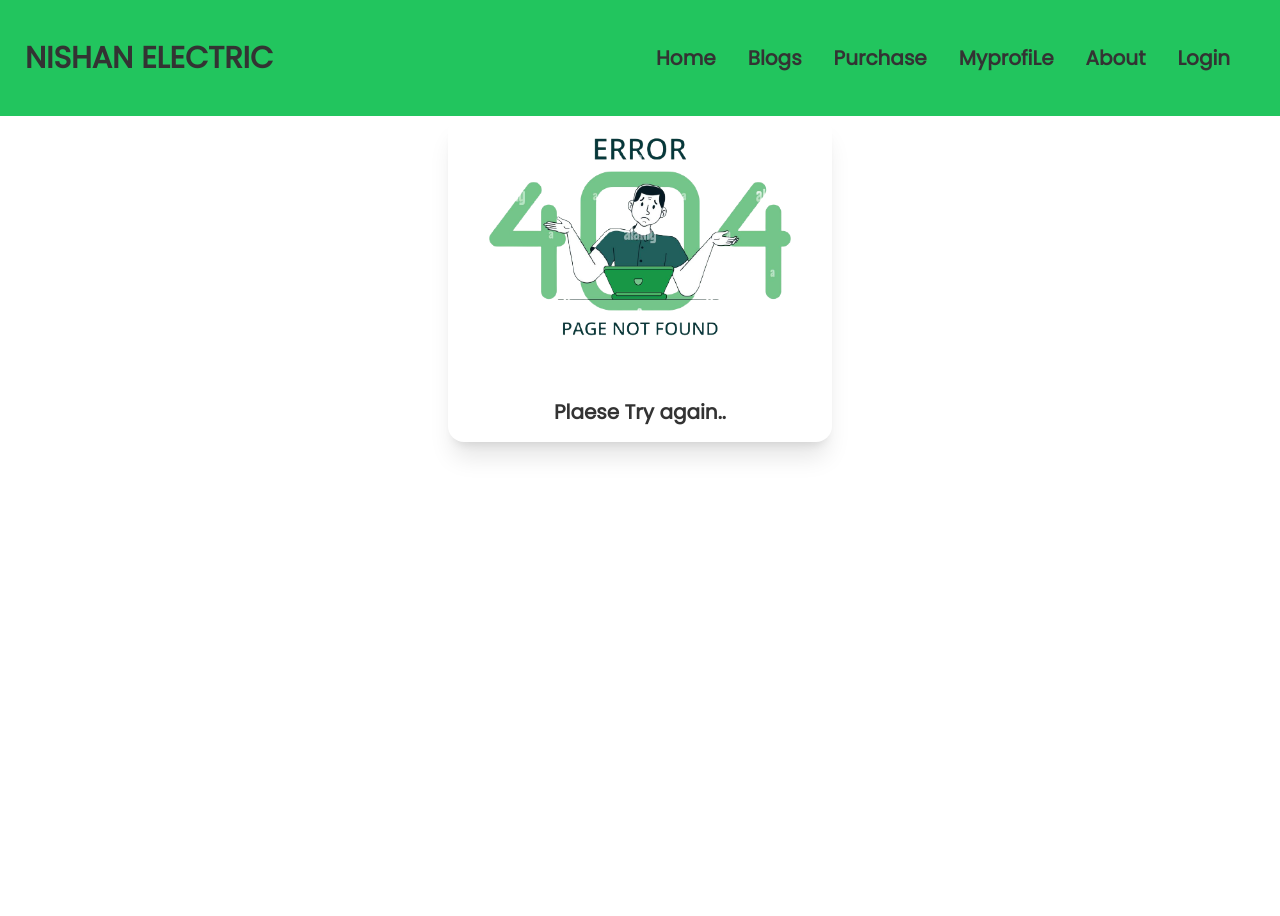
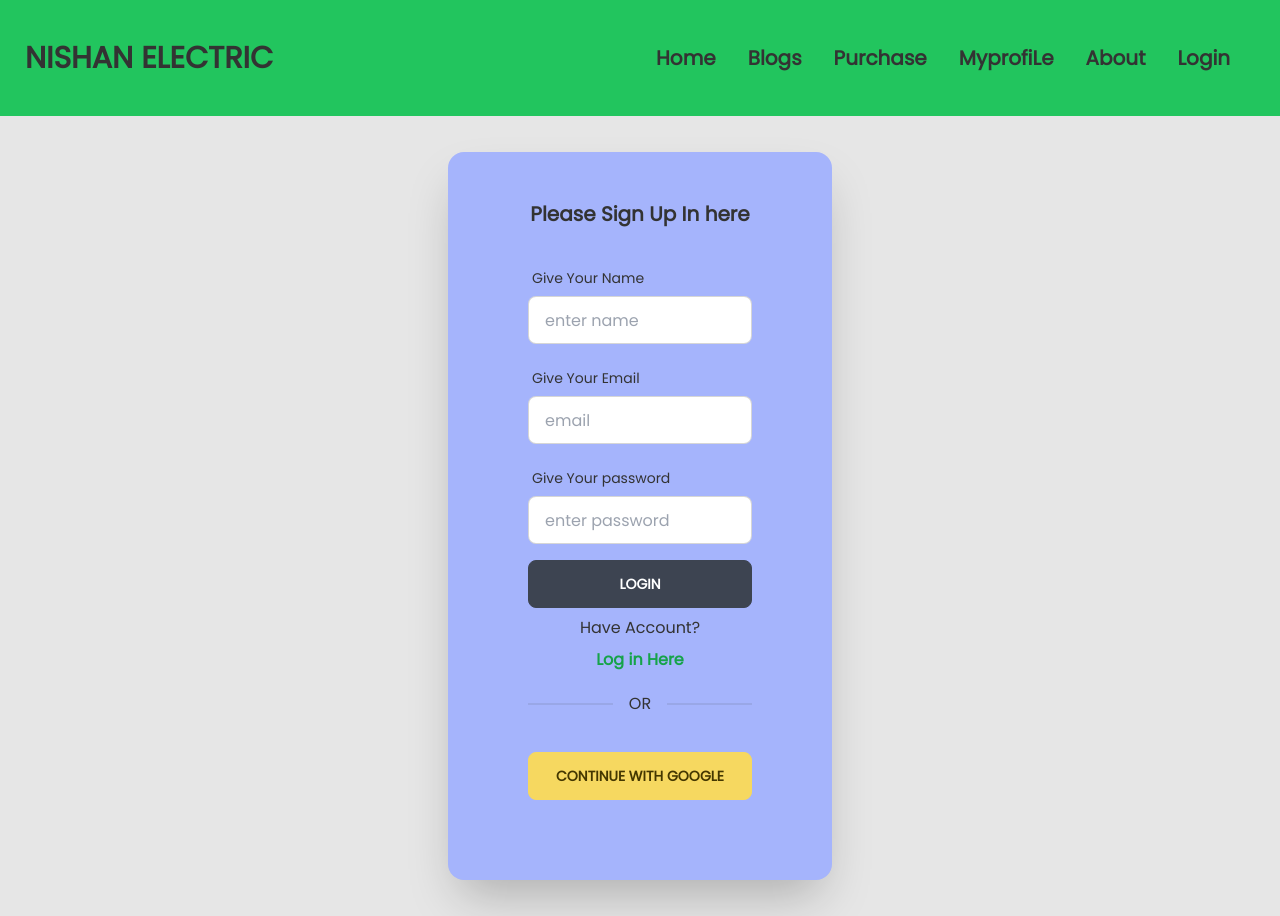
Before and after one commit to bariknishan/manufacturer-website-12-client, a React (Create React App) app: page /signup in a window 1280 px wide. Before the commit the page ends 800 px from the top, so only its background shows below. Built offline with nearby package versions, Linux system fonts and the light colour scheme; no server answers.

Commit message:
multiple forms added login sighn up

```diff
--- a/src/App.js
+++ b/src/App.js
@@ -7,6 +7,7 @@ import Blogs from './Pages/Blogs';
 import Homepage from './Pages/Home/Homepage';
 
 import Login from './Pages/Login/Login';
+import SignUp from './Pages/Login/SignUp';
 import NotFound from './Pages/NotFoundPage/NotFound';
 import Purchase from './Pages/PurchasePage/Purchase';
 import Navbar from './Pages/SharedPages/Navbar';
@@ -27,6 +28,7 @@ function App() {
    <Route path="blogs" element={<Blogs></Blogs>}></Route>
    <Route path="purchase" element={<Purchase></Purchase>}></Route>
    <Route path="login" element={<Login></Login>}></Route>
+   <Route path="signup" element={<SignUp></SignUp>}></Route>
    {/* <Route path="login" element={<SignIn></SignIn>}></Route> */}
    <Route path="*" element={<NotFound></NotFound>}></Route>
 
--- a/src/Pages/Login/Login.js
+++ b/src/Pages/Login/Login.js
@@ -1,22 +1,49 @@
 
 import React from 'react';
-import { useSignInWithGoogle } from 'react-firebase-hooks/auth';
+import { useSignInWithEmailAndPassword, useSignInWithGoogle } from 'react-firebase-hooks/auth';
 import { Link } from 'react-router-dom';
 import auth from '../../firebase.init'
 import { useForm } from "react-hook-form";
+import Loading from '../SharedPages/Loading';
 
 const Login = () => {
-
-    const [signInWithGoogle, user, loading, error] = useSignInWithGoogle(auth);
+    // google sign in
+    const [signInWithGoogle, gUser, gLoading, gError] = useSignInWithGoogle(auth);
     // react hook forms
     const { register, formState: { errors }, handleSubmit } = useForm();
 
+    //emil password signin
 
-    if (user) {
-        console.log(user)
+
+    const [
+        signInWithEmailAndPassword,
+        user,
+        loading,
+        error,
+    ] = useSignInWithEmailAndPassword(auth)
+
+
+    let signInError ;
+
+
+
+    if ( loading || gLoading) {
+        return <Loading></Loading>
     }
 
+    if( error || gError){
+        signInError=<p className='text-red-500'> <small>{error?.message || gError?.message}</small></p>
+    }
 
+    if ( user|| gUser) {
+        console.log(user ,gUser)
+    }
+
+    const onSubmit = data => {
+        console.log(data);
+        signInWithEmailAndPassword(data.email, data.password)
+
+    }
 
 
 
@@ -30,9 +57,10 @@ const Login = () => {
                 <div className="card flex-shrink-0 w-full max-w-sm shadow-2xl bg-accent-300 p-12">
                     <h2 className='text-xl font-bold' >Please Log In here</h2>
                     <div className="card-body">
-                        <form onSubmit={handleSubmit()}>
 
+                        <form onSubmit={handleSubmit(onSubmit)}>
 
+                            {/* ----------------email feild-------------------- */}
 
                             <div className="form-control">
                                 <label className="label">
@@ -42,9 +70,14 @@ const Login = () => {
 
                                     {...register("email",
                                         {
+                                            required: {
+                                                value: true,
+                                                message: 'email is required'
+                                            },
+
                                             pattern: {
-                                   value:  /[A-Za-z]{3}/,
-                                   message: 'error message'
+                                                value: /[a-z0-9]+@[a-z]+\.[a-z]{2,3}/,
+                                                message: 'Give valid email '
                                             }
                                         })}
 
@@ -52,30 +85,44 @@ const Login = () => {
                             </div>
 
 
-                       {/* password frild  */}
+                            <label className="label">
+                                {errors.email?.type === 'required' && <span className="label-text-alt text-red-500">{errors.email.message}</span>}
+                                {errors.email?.type === 'pattern' && <span className="label-text-alt text-red-500">{errors.email.message}</span>}
+                            </label>
 
-                        <div className="form-control">
+                            {/* --------------password frild-------------------  */}
+
+                            <div className="form-control w-full max-w-xs">
                                 <label className="label">
-                                <span className="label-text">Password</span>
+                                    <span className="label-text">Give Your password</span>
+
                                 </label>
-                            <input type="text" placeholder="password" className="input input-bordered"
+                                <input type="password" placeholder="enter password" className="input input-bordered text-black w-full max-w-xs"
+                                    {...register("password", {
+
+                                        required: {
+                                            value: true,
+                                            message: 'password is required'
+                                        },
+                                        minLength: {
+                                            value: 6,
+                                            message: 'provide At least 6 characters long'
+                                        }
+                                    })}
+                                />
+
+                                <label className="label">
+                                    {errors.password?.type === 'required' && <span className="label-text-alt text-red-500">{errors.password.message}</span>}
+                                    {errors.password?.type === 'minLength' && <span className="label-text-alt text-red-500">{errors.password.message}</span>}
+                                </label>
+                            </div>
+                             {signInError}
+                            <input className='btn w-full max-w-xs text-white' type="submit" value="LogIn" />
+                        </form>
 
 
-                            />
-
-                        </div>
-
-                            <input {...register("lastName", { required: true })} />
-                            {errors.lastName && "Last name is required"}
-
-
-                        </form>
-
-                        <div className="form-control mt-4">
-                            <button className="btn btn-primary">Login</button>
-                        </div>
                         <p>New Here? </p>
-                        <p> <Link to="/signup" className='text-GREEN-400 font-bold' >Create New Account</Link></p>
+                        <p> <Link to="/signup" className='text-green-600 font-bold' >Create New Account</Link></p>
                         <div className="divider">OR</div>
 
                         <div className="form-control mt-4">
--- /dev/null
+++ b/src/Pages/Login/SignUp.js
@@ -0,0 +1,177 @@
+import React from 'react';
+import { useSignInWithEmailAndPassword, useSignInWithGoogle } from 'react-firebase-hooks/auth';
+import { Link } from 'react-router-dom';
+import auth from '../../firebase.init'
+import { useForm } from "react-hook-form";
+import Loading from '../SharedPages/Loading';
+
+
+
+
+const SignUp = () => {
+
+
+    const [signInWithGoogle, gUser, gLoading, gError] = useSignInWithGoogle(auth);
+    // react hook forms
+    const { register, formState: { errors }, handleSubmit } = useForm();
+
+    //emil password signin
+
+
+    const [
+        signInWithEmailAndPassword,
+        user,
+        loading,
+        error,
+    ] = useSignInWithEmailAndPassword(auth)
+
+
+    let signInError ;
+
+
+
+    if ( loading || gLoading) {
+        return <Loading></Loading>
+    }
+
+    if( error || gError){
+        signInError=<p className='text-red-500'> <small>{error?.message || gError?.message}</small></p>
+    }
+
+    if ( user|| gUser) {
+        console.log(user ,gUser)
+    }
+
+    const onSubmit = data => {
+        console.log(data);
+        signInWithEmailAndPassword(data.email, data.password)
+
+    }
+
+
+
+
+
+
+
+
+
+
+
+
+
+
+
+    return (
+        <div className="hero min-h-screen bg-base-200 ">
+
+        <div className="hero-content flex-col lg:flex-row ">
+
+            <div className="card flex-shrink-0 w-full max-w-sm shadow-2xl bg-indigo-300 p-12">
+                <h2 className='text-xl font-bold' >Please Sign Up In here</h2>
+                <div className="card-body">
+
+                    <form onSubmit={handleSubmit(onSubmit)}>
+
+
+        {/* -----------------------name field -------------- */}
+                    <div className="form-control">
+                            <label className="label">
+                                <span className="label-text"> Give Your Name</span>
+                            </label>
+                            <input type="text" placeholder="enter name" className="input input-bordered"
+
+                                {...register("name",
+                                    {
+                                        required: {
+                                            value: true,
+                                            message: 'name is required'
+                                        }
+                                    })}
+
+                            />
+                        </div>
+                        <label className="label">
+                            {errors.name?.type === 'required' && <span className="label-text-alt text-red-500">{errors.name.message}</span>}
+
+                        </label>
+
+
+                        {/* ----------------email feild-------------------- */}
+
+                        <div className="form-control">
+                            <label className="label">
+                                <span className="label-text"> Give Your Email</span>
+                            </label>
+                            <input type="email" placeholder="email" className="input input-bordered"
+
+                                {...register("email",
+                                    {
+                                        required: {
+                                            value: true,
+                                            message: 'email is required'
+                                        },
+
+                                        pattern: {
+                                            value: /[a-z0-9]+@[a-z]+\.[a-z]{2,3}/,
+                                            message: 'Give valid email '
+                                        }
+                                    })}
+
+                            />
+                        </div>
+
+
+                        <label className="label">
+                            {errors.email?.type === 'required' && <span className="label-text-alt text-red-500">{errors.email.message}</span>}
+                            {errors.email?.type === 'pattern' && <span className="label-text-alt text-red-500">{errors.email.message}</span>}
+                        </label>
+
+                        {/* --------------password field-------------------  */}
+
+                        <div className="form-control w-full max-w-xs">
+                            <label className="label">
+                                <span className="label-text">Give Your password</span>
+
+                            </label>
+                            <input type="password" placeholder="enter password" className="input input-bordered text-black w-full max-w-xs"
+                                {...register("password", {
+
+                                    required: {
+                                        value: true,
+                                        message: 'password is required'
+                                    },
+                                    minLength: {
+                                        value: 6,
+                                        message: 'provide At least 6 characters long'
+                                    }
+                                })}
+                            />
+
+                            <label className="label">
+                                {errors.password?.type === 'required' && <span className="label-text-alt text-red-500">{errors.password.message}</span>}
+                                {errors.password?.type === 'minLength' && <span className="label-text-alt text-red-500">{errors.password.message}</span>}
+                            </label>
+                        </div>
+                         {signInError}
+                        <input className='btn w-full max-w-xs text-white' type="submit" value="LogIn" />
+                    </form>
+
+
+                    <p>Have Account? </p>
+                    <p> <Link to="/login" className='text-green-600 font-bold' >Log in Here</Link></p>
+                    <div className="divider">OR</div>
+
+                    <div className="form-control mt-4">
+
+                        <button onClick={() => signInWithGoogle()} className="btn btn-secondary">Continue With Google</button>
+                    </div>
+
+                </div>
+            </div>
+        </div>
+    </div>
+    );
+};
+
+export default SignUp;
--- /dev/null
+++ b/src/Pages/SharedPages/Loading.js
@@ -0,0 +1,11 @@
+import React from 'react';
+
+const Loading = () => {
+    return (
+        <div className='h-screen flex justify-center items-center   '>
+            <button class="btn btn-square loading"></button>
+        </div>
+    );
+};
+
+export default Loading;
--- a/src/Pages/SharedPages/Navbar.js
+++ b/src/Pages/SharedPages/Navbar.js
@@ -13,7 +13,7 @@ const Navbar = () => {
       <li>< Link to="/myprofile">MyprofiLe</Link></li>
       <li>< Link to="/about">About</Link></li>
       <li>< Link to="/login">Login</Link></li>
-      {/* <li>< Link to="/signin">signin</Link></li> */}
+
     </>
 
   return (
```
Lines whose indentation alone changed are shown as unchanged.
